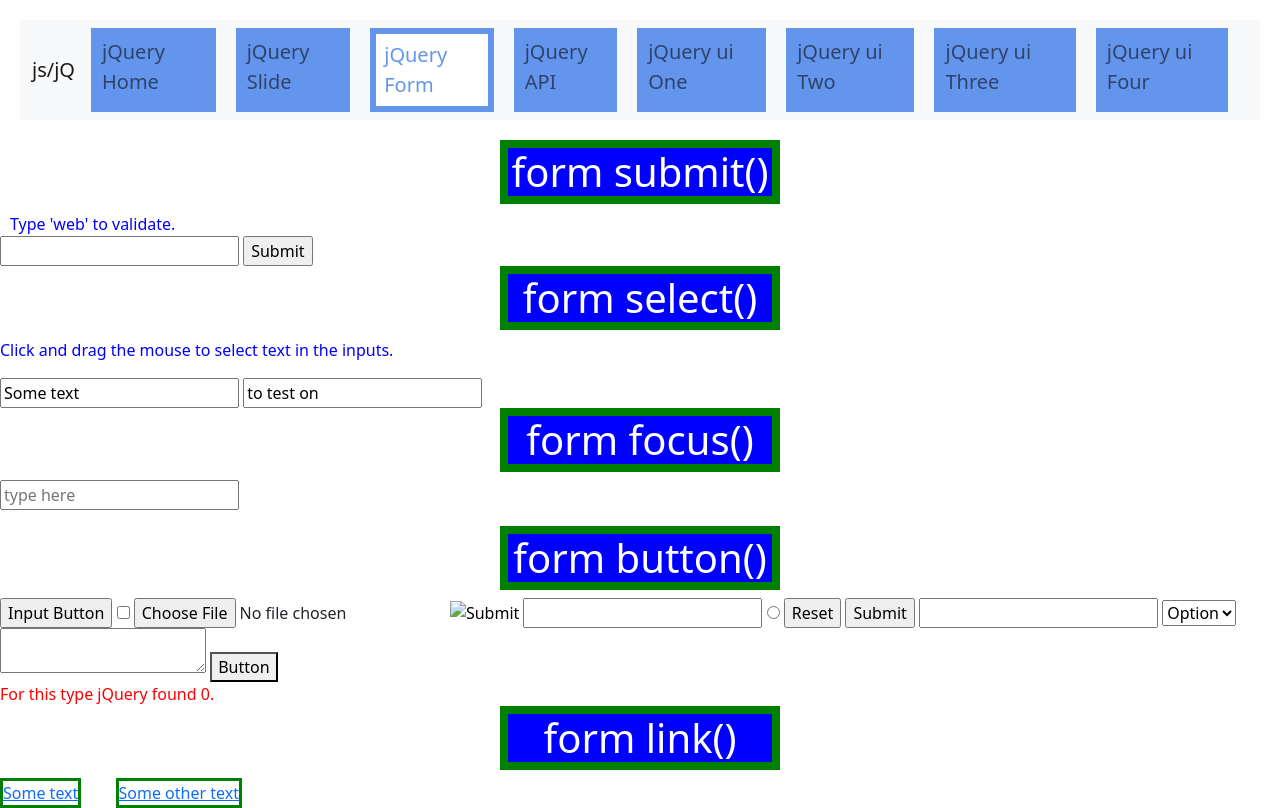
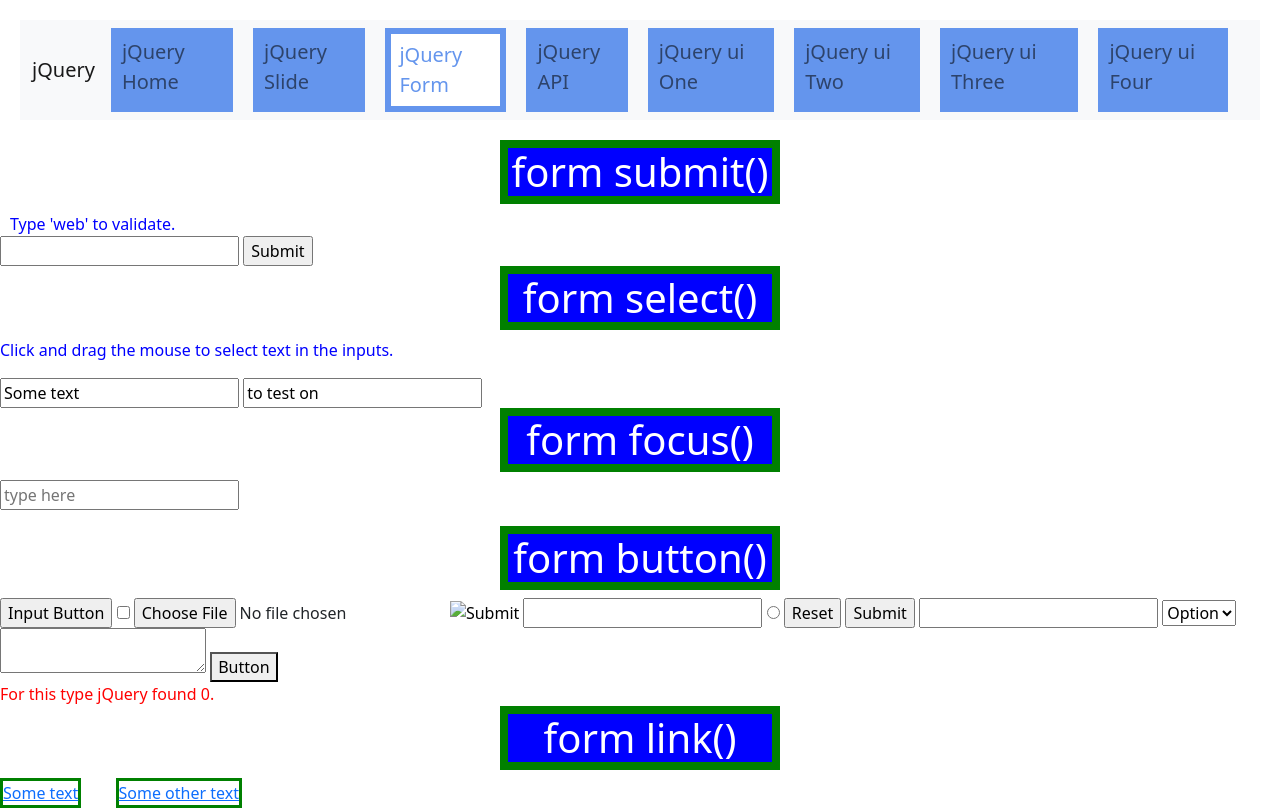
Before and after one commit to sazzadsourov/jQuery, a plain HTML site: page form.html in a window 1280 px wide. Drawn offline with Linux system fonts and the light colour scheme.

Commit message:
change logo

```diff
--- a/form.html
+++ b/form.html
@@ -16,7 +16,7 @@
     <!-- navbar start -->
     <nav class="navbar navbar-expand-lg navbar-light bg-light c_navbar">
         <div class="container-fluid">
-            <a class="navbar-brand" href="index.html">js/jQ</a>
+            <a class="navbar-brand" href="index.html">jQuery</a>
             <button class="navbar-toggler" type="button" data-bs-toggle="collapse" data-bs-target="#navbarNav"
                 aria-controls="navbarNav" aria-expanded="false" aria-label="Toggle navigation">
                 <span class="navbar-toggler-icon"></span>
```
Also changed, not shown: jQuery.html (+1 -1 lines), slide.html (+1 -1 lines), ui_four.html (+1 -1 lines), ui_one.html (+1 -1 lines), ui_three.html (+1 -1 lines), ui_two.html (+1 -1 lines).
